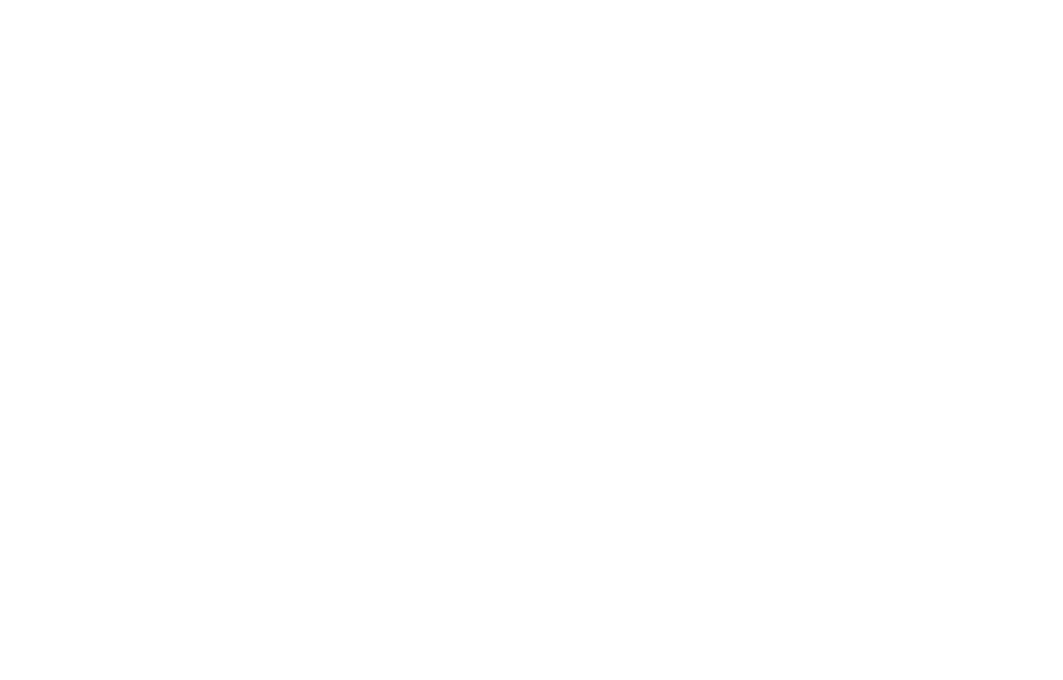
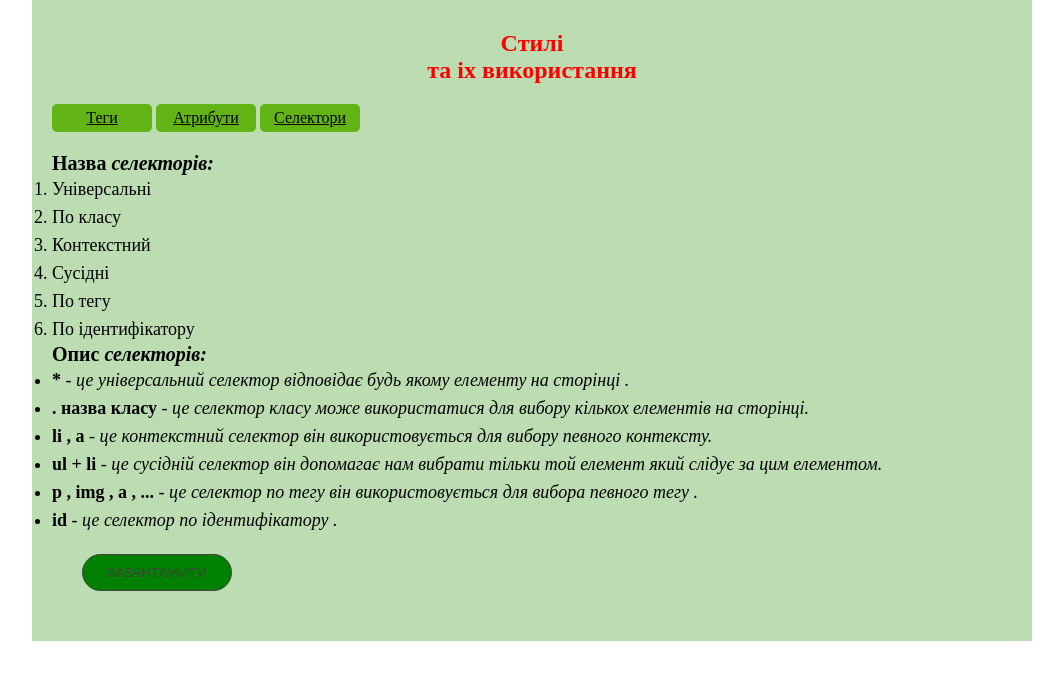
Before and after one commit to lupusergey/fe-basic, a plain HTML site: page index.html in a window 1280 px wide. Shown: the whole page, without its empty margins (108-1171 px from the left). Drawn offline with Linux system fonts and the light colour scheme.

Commit message:
addnewfile

```diff
--- a/index.html
+++ b/index.html
@@ -4,11 +4,53 @@
 <head>
     <meta charset="UTF-8">
     <meta name="viewport" content="width=device-width, initial-scale=1.0">
+    <link rel="stylesheet" href="style.css">
     <title>Document</title>
 </head>
 
 <body>
 
 </body>
+<section>
+    <div class="container">
+        <div>
+            <h2 id="title">Стилі <br>та іх використання</h2>
+            <div class="link">
+                <a href="#">Теги</a>
+                <a href="#">Атрибути</a>
+                <a href="#">Селектори</a>
+            </div>
+        </div>
+        <p class="text">Назва <em>селекторів:</em></p>
+        <div>
+            <ol>
+                <li>Універсальні</li>
+                <li>По класу</li>
+                <li>Контекстний </li>
+                <li>Сусідні</li>
+                <li>По тегу</li>
+                <li>По ідентифікатору</li>
+            </ol>
+        </div>
+        <p class="text">Опис <em>селекторів:</em></p>
+        <div>
+            <ul>
+                <li><b>*</b> - <em> це універсальний селектор відповідає будь якому елементу на сторінці .</em></li>
+                <li><b>. назва класу</b> - <em> це селектор класу може використатися для вибору кількох елементів на
+                        сторінці.</em></li>
+                <li><b>li , a</b> - <em> це контекстний селектор він використовується для вибору певного контексту.</em>
+                </li>
+                <li><b>ul + li</b> - <em> це сусідній селектор він допомагає нам вибрати тільки той елемент який слідує
+                        за цим елементом.</em></li>
+                <li><b>p , img , a , ...</b> - <em> це селектор по тегу він використовується для вибора певного тегу
+                        .</em></li>
+                <li><b>id</b> - <em> це селектор по ідентифікатору .</em></li>
+            </ul>
+        </div>
+        <div>
+            <button class="btn">ЗАВАНТАЖИТИ</button>
+        </div>
+    </div>
+</section>
 
 </html>
--- /dev/null
+++ b/style.css
@@ -0,0 +1,42 @@
+* {
+  margin: 0;
+  padding: 0;
+  box-sizing: border-box;
+}
+.container {
+  max-width: 1000px;
+  margin: 0 auto;
+  padding: 30px 20px;
+  background: rgb(187, 221, 177);
+}
+#title {
+  text-align: center;
+  color: red;
+}
+a {
+  display: inline-block;
+  min-width: 100px;
+  text-align: center;
+  background: rgb(97, 180, 19);
+  color: inherit;
+  border-radius: 5px;
+  margin: 20px 0;
+  padding: 5px 0;
+}
+.text {
+  font-size: 20px;
+  font-weight: 600;
+}
+li {
+  font-size: 18px;
+  line-height: 28px;
+}
+.btn {
+  width: 150px;
+  padding: 10px 20px;
+  border: 1px solid;
+  border-radius: 20px;
+  background: green;
+  color: rgb(70, 63, 63);
+  margin: 20px 30px;
+}
```
